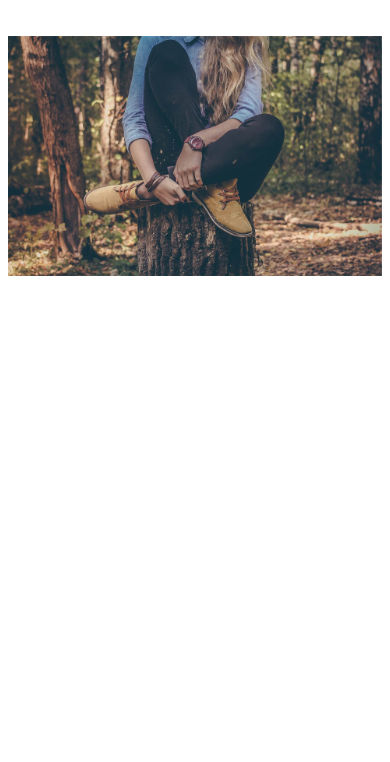
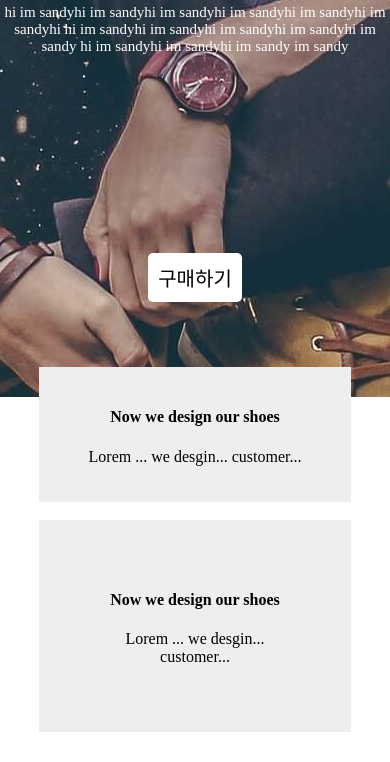
Before and after one commit to LSJ0706/HTML_CSS_Practice, a plain HTML site: page layout2.html in a window 390 px wide. Shown: the part 103-865 px from the top of the page. Before the commit the page ends 844 px from the top, so only its background shows below. Drawn offline with Linux system fonts and the light colour scheme.

Commit message:
position, 반응형

```diff
--- a/css/layout2.css
+++ b/css/layout2.css
@@ -1,26 +1,30 @@
+div {
+  box-sizing: border-box;
+}
+body {
+  margin: 0px;
+}
+
 .main-background {
   width: 100%;
   height: 500px;
   background-image: url(../workSpace/assets/workingIMG1.jpg);
-  background-size: contain;
   background-repeat: no-repeat;
   background-position: center;
-
-  padding-top: 1px;
+  padding: 1px;
+  text-align: center;
 }
 .main-title {
   color: white;
   font-family: Georgia, "Times New Roman", Times, serif;
   font-size: 40px;
   margin: auto;
-  text-align: center;
 }
 .main-nav {
   width: 100%;
   float: left;
   color: white;
   font-size: 15px;
-  text-align: center;
 }
 
 .main-nav ul {
@@ -34,3 +38,52 @@
   padding-left: 15px;
   box-sizing: border-box;
 }
+
+.main-content {
+  margin: 0;
+  height: 50%;
+  clear: left;
+  font-size: 15px;
+  color: white;
+}
+
+.main-content p {
+  margin: 0px;
+}
+
+.main-button {
+  padding: 10px;
+  font-size: 20px;
+  background-color: white;
+  border: none;
+  border-radius: 5px;
+  /*position속성은 공중에 뜨는거임, 좌표이동이 가능해짐*/
+  /*
+  기준점으로 시작 top, bottom, left, right
+  relative -> 좌표이동 o
+  static -> 좌표이동 x
+  fixed -> 화면고정
+  absolute -> 내 부모 태그중에 relative가진 부모를 기준
+  */
+  position: relative;
+  left: 0;
+  right: 0;
+  margin: auto;
+}
+/*z-index 높을수록 앞에 온다*/
+/*max-width -> 최대 넓이 지정 반응형을 위한 넓이 제한
+  padding을 사용하면 max-width보다 커질 수 있으므로
+  box-sizing이용하여 padding, margin전부 포함된 box크기 제한
+*/
+.main-content2 {
+  background-color: #eee;
+  position: relative;
+  width: 80%;
+  max-width: 600px;
+  padding: 20px;
+  text-align: center;
+  margin: auto;
+  top: -30px;
+  z-index: 1;
+  box-sizing: border-box;
+}
--- a/layout2.html
+++ b/layout2.html
@@ -6,7 +6,7 @@
     <link href="css/layout2.css" rel="stylesheet" />
     <title>Bille Market</title>
   </head>
-  <body>
+  <body style="margin: 0px">
     <div class="main-background">
       <h3 class="main-title">Bille Market</h3>
       <div class="main-nav">
@@ -18,6 +18,25 @@
           <li>아우터</li>
         </ul>
       </div>
+      <div class="main-content">
+        <p>
+          hi im sandyhi im sandyhi im sandyhi im sandyhi im sandyhi im sandyhi
+          hi im sandyhi im sandyhi im sandyhi im sandyhi im sandy hi im sandyhi
+          im sandyhi im sandy im sandy
+        </p>
+      </div>
+      <button class="main-button">구매하기</button>
+    </div>
+    <div class="main-content2">
+      <h4>Now we design our shoes</h4>
+      <p>Lorem ... we desgin... customer...</p>
+    </div>
+
+    <br />
+
+    <div class="main-content2" style="padding: 50px">
+      <h4>Now we design our shoes</h4>
+      <p>Lorem ... we desgin... customer...</p>
     </div>
   </body>
 </html>
```
